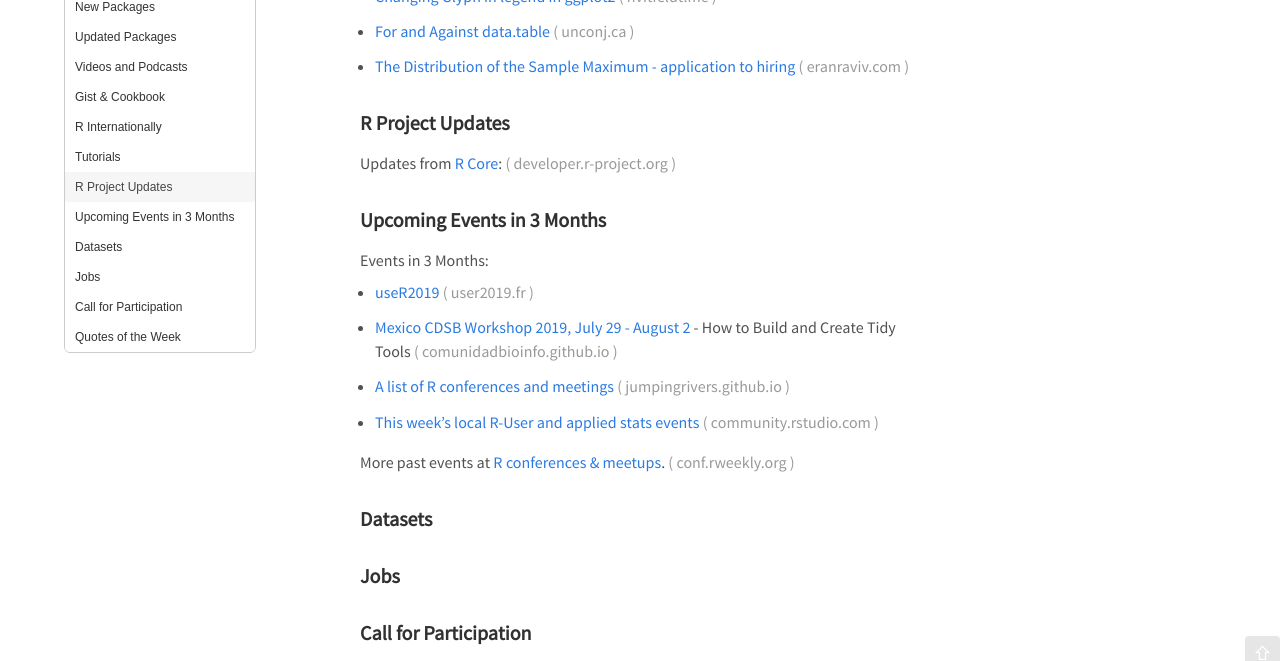
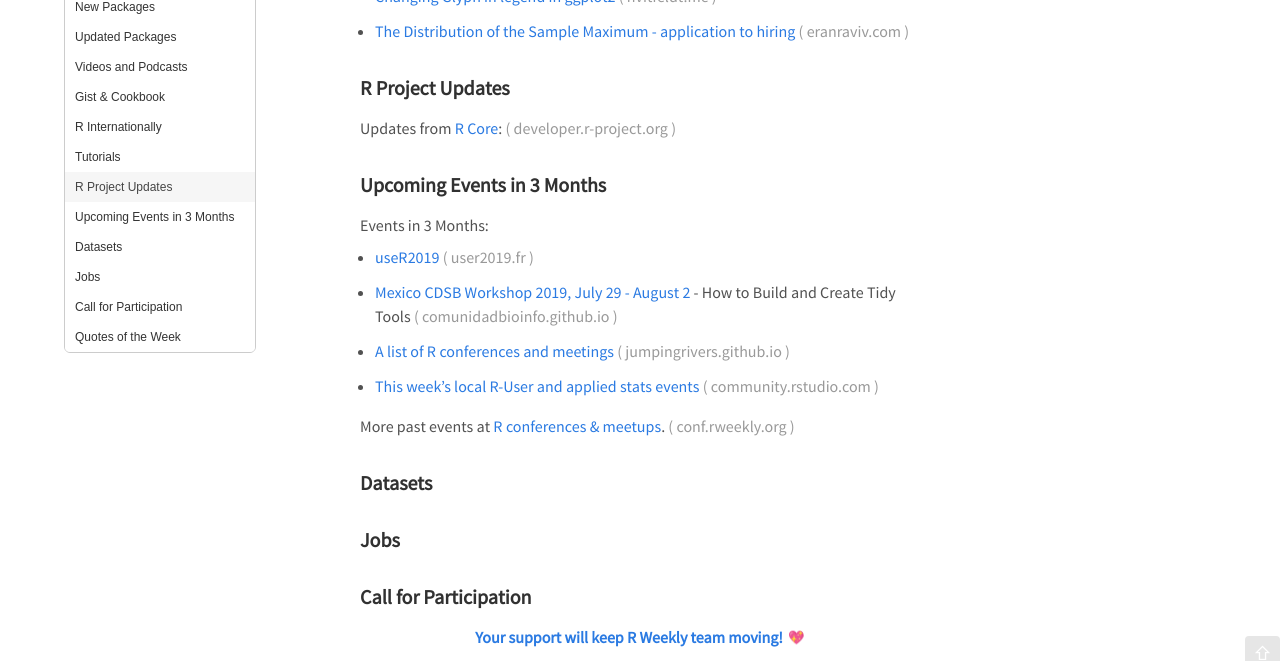
Before and after one commit to rweekly/rweekly.org, a Jekyll site: the page built from draft.md, in a window 1280 px wide and 900 px high, scrolled down 1500 px, cut to the strip 239-900 px from the top of the window. Built offline with Jekyll 4.4.1, drawn with Linux system fonts in a browser that asks for light colours; emoji names are drawn with the system emoji font; comment, search, counter and statistics services are not loaded.

Commit message:
Draft:2019-26

```diff
--- a/draft.md
+++ b/draft.md
@@ -77,9 +77,6 @@
 + [Changing Glyph in legend in ggplot2](https://www.hvitfeldt.me/blog/changing-glyph-in-ggplot2/)
 
 
-+ [For and Against data.table](https://unconj.ca/blog/for-and-against-data-table.html)
-
-
 + [The Distribution of the Sample Maximum - application to hiring](https://eranraviv.com/distribution-sample-maximum/)
 
 
```
